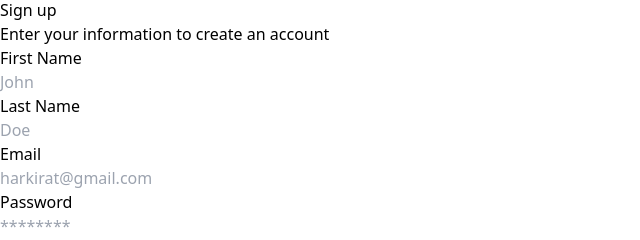
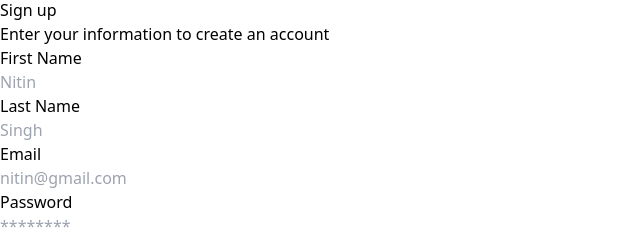
Before and after one commit to code-ea/paytm, a React (Vite) app in the folder frontend/: page /signup in a window 1280 px wide. Shown: the part 146-386 px from the top of the page, without its empty margins (0-640 px from the left). Built offline with nearby package versions, Linux system fonts and the light colour scheme.

Commit message:
edited phlds

```diff
--- a/frontend/src/pages/Signin.jsx
+++ b/frontend/src/pages/Signin.jsx
@@ -44,7 +44,7 @@ export const Signin = () => {
 
           {/* Email Input */}
           <InputBox
-            placeholder="harkirat@gmail.com"
+            placeholder="nitin@gmail.com"
             label={"Email"}
             onchange={(e) => setUsername(e.target.value)}
             className="mt-6"
--- a/frontend/src/pages/Signup.jsx
+++ b/frontend/src/pages/Signup.jsx
@@ -64,7 +64,7 @@ export const Signup = () => {
 
           {/* First Name */}
           <InputBox
-            placeholder="John"
+            placeholder="Nitin"
             label={"First Name"}
             onchange={(e) => setFirstName(e.target.value)}
             className="mb-4"
@@ -72,7 +72,7 @@ export const Signup = () => {
 
           {/* Last Name */}
           <InputBox
-            placeholder="Doe"
+            placeholder="Singh"
             label={"Last Name"}
             onchange={(e) => setLastName(e.target.value)}
             className="mb-4"
@@ -80,7 +80,7 @@ export const Signup = () => {
 
           {/* Email */}
           <InputBox
-            placeholder="harkirat@gmail.com"
+            placeholder="nitin@gmail.com"
             label={"Email"}
             onchange={(e) => setUsername(e.target.value)}
             className="mb-4"
--- a/frontend/src/pages/UpdateProfile.jsx
+++ b/frontend/src/pages/UpdateProfile.jsx
@@ -79,7 +79,7 @@ export const UpdateProfile = () => {
 
           {/* First Name Input */}
           <InputBox
-            placeholder="John"
+            placeholder="Nitin"
             label={"First Name"}
             onchange={(e) => setFirstName(e.target.value)}
             className="mt-6"
@@ -87,7 +87,7 @@ export const UpdateProfile = () => {
 
           {/* Last Name Input */}
           <InputBox
-            placeholder="Doe"
+            placeholder="Singh"
             label={"Last Name"}
             onchange={(e) => setLastName(e.target.value)}
             className="mt-4"
@@ -95,7 +95,7 @@ export const UpdateProfile = () => {
 
           {/* Email Input */}
           <InputBox
-            placeholder="harkirat@gmail.com"
+            placeholder="nitin@gmail.com"
             label={"Email"}
             onchange={(e) => setUsername(e.target.value)}
             className="mt-4"
```
